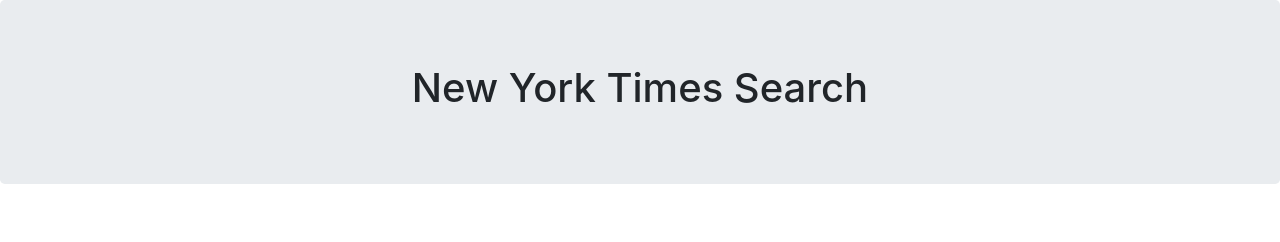
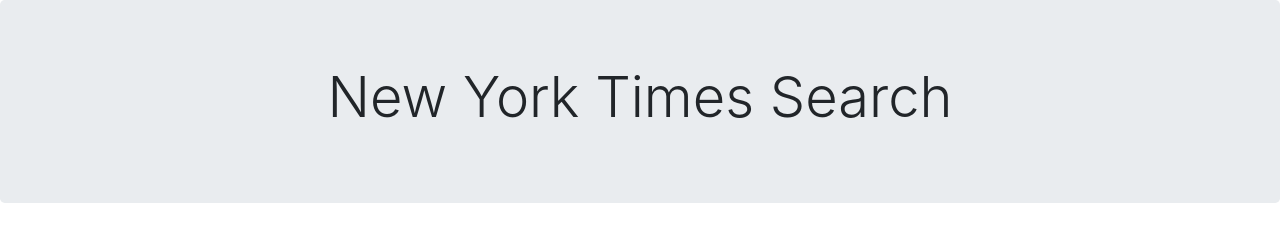
Before and after one commit to maria-helbling/news-search, a plain HTML site: page index.html in a window 1280 px wide. Drawn offline with nearby package versions, Linux system fonts and the light colour scheme.

Commit message:
Update index.html
added closing quote to title id.

```diff
--- a/index.html
+++ b/index.html
@@ -11,7 +11,7 @@
 </head>
 <body>
     <div class="jumbotron">
-        <h1 id="title class="display-4">New York Times Search</h1>
+        <h1 id="title" class="display-4">New York Times Search</h1>
 
     </div>
 
```
